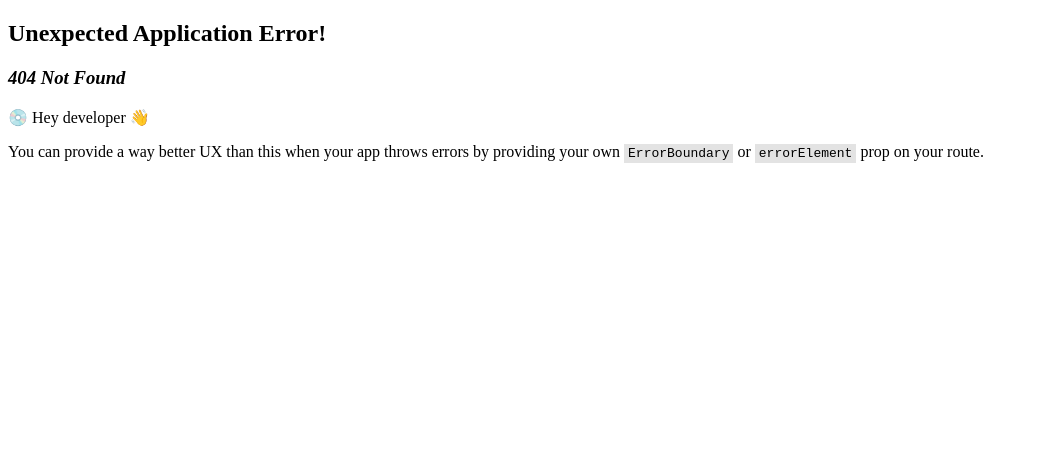
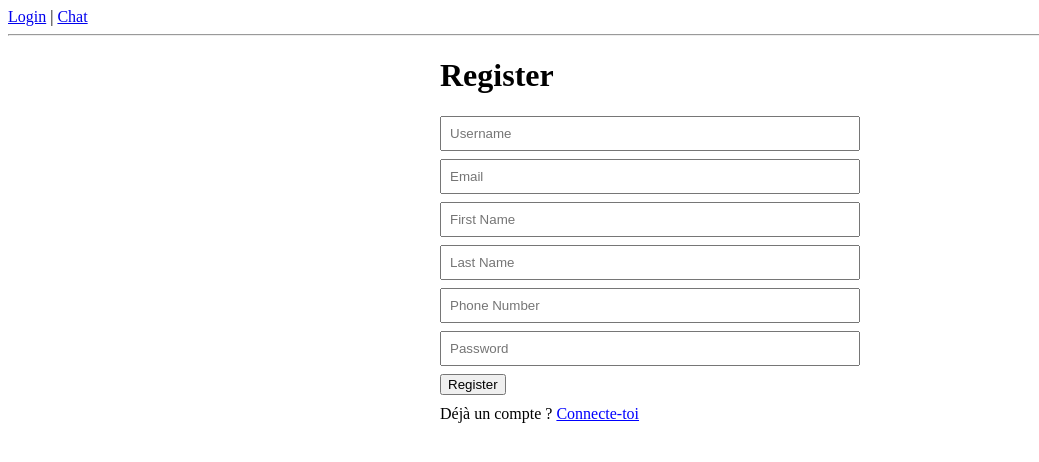
Before and after one commit to AAAYYA/Chatzy, a React (Vite) app in the folder client/: page /register in a window 1280 px wide. Before the commit this address had no page. Shown: the top 462 px of the page, without its empty margins (0-1039 px from the left). Built offline with nearby package versions, Linux system fonts and the light colour scheme.

Commit message:
feat: add register page

```diff
--- a/client/src/api/auth.js
+++ b/client/src/api/auth.js
@@ -1,8 +1,24 @@
+// src/api/auth.js
 import axios from 'axios';
 
-export async function loginUser(username) {
-  const response = await axios.post('http://localhost:3000/api/auth/login', {
-    username: username,
+const BASE_URL = 'http://localhost:3000';
+
+export async function loginUser(username, password) {
+  const response = await axios.post(`${BASE_URL}/api/auth/login`, {
+    username,
+    password,
   });
   return response.data;
 }
+
+export async function registerUser({ username, email, firstName, lastName, phone, password }) {
+  const response = await axios.post(`${BASE_URL}/api/auth/register`, {
+    username,
+    email,
+    firstName,
+    lastName,
+    phone,
+    password,
+  });
+  return response.data;
+}
--- a/client/src/main.jsx
+++ b/client/src/main.jsx
@@ -5,12 +5,14 @@ import { createBrowserRouter, RouterProvider } from 'react-router-dom';
 import App from './App';
 import LoginPage from './pages/LoginPage';
 import ChatPage from './pages/ChatPage';
+import RegisterPage from './pages/RegisterPage';
 
 const router = createBrowserRouter([
   {
     path: '/',
     element: <App />,
     children: [
+      { path: 'register', element: <RegisterPage /> },
       { path: 'login', element: <LoginPage /> },
       { path: 'chat', element: <ChatPage /> },
     ],
--- a/client/src/pages/LoginPage.jsx
+++ b/client/src/pages/LoginPage.jsx
@@ -4,17 +4,18 @@ import { loginUser } from '../api/auth';
 
 export default function LoginPage() {
   const [username, setUsername] = useState('');
+  const [password, setPassword] = useState('');
   const navigate = useNavigate();
 
   async function handleSubmit(e) {
     e.preventDefault();
-    if (!username.trim()) {
-      alert('Username required');
+    if (!username.trim() || !password.trim()) {
+      alert('Username et password requis');
       return;
     }
 
     try {
-      const { token } = await loginUser(username);
+      const { token } = await loginUser(username, password);
       localStorage.setItem('chatzy_token', token);
       navigate('/chat');
     } catch (err) {
@@ -32,10 +33,27 @@ export default function LoginPage() {
           placeholder="Enter your username"
           value={username}
           onChange={(e) => setUsername(e.target.value)}
-          style={{ width: '100%', padding: '8px' }}
+          style={{ width: '100%', padding: '8px', marginBottom: '8px' }}
+        />
+        <input
+          type="password"
+          placeholder="Enter your password"
+          value={password}
+          onChange={(e) => setPassword(e.target.value)}
+          style={{ width: '100%', padding: '8px', marginBottom: '8px' }}
         />
         <button type="submit">Sign in</button>
       </form>
+
+      <p style={{ marginTop: '10px' }}>
+        Pas de compte ?{' '}
+        <span
+          onClick={() => navigate('/register')}
+          style={{ color: 'blue', textDecoration: 'underline', cursor: 'pointer' }}
+        >
+          Inscris-toi
+        </span>
+      </p>
     </div>
   );
 }
--- /dev/null
+++ b/client/src/pages/RegisterPage.jsx
@@ -0,0 +1,115 @@
+import React, { useState } from 'react';
+import { useNavigate } from 'react-router-dom';
+import { registerUser } from '../api/auth';
+
+export default function RegisterPage() {
+  const navigate = useNavigate();
+  const [formData, setFormData] = useState({
+    username: '',
+    email: '',
+    firstName: '',
+    lastName: '',
+    phone: '',
+    password: '',
+  });
+
+  function handleChange(e) {
+    const { name, value } = e.target;
+    setFormData((prev) => ({
+      ...prev,
+      [name]: value,
+    }));
+  }
+
+  async function handleSubmit(e) {
+    e.preventDefault();
+    const { username, email, firstName, lastName, phone, password } = formData;
+
+    if (!username || !email || !firstName || !lastName || !phone || !password) {
+      alert('Tous les champs sont requis');
+      return;
+    }
+
+    try {
+      const { token } = await registerUser(formData);
+      localStorage.setItem('chatzy_token', token);
+      navigate('/chat');
+    } catch (err) {
+      console.error(err);
+      alert('Register failed: ' + (err?.response?.data?.error || err.message));
+    }
+  }
+
+  return (
+    <div style={{ maxWidth: '400px', margin: '0 auto' }}>
+      <h1>Register</h1>
+      <form onSubmit={handleSubmit}>
+        <input
+          type="text"
+          name="username"
+          placeholder="Username"
+          value={formData.username}
+          onChange={handleChange}
+          style={{ width: '100%', padding: '8px', marginBottom: '8px' }}
+        />
+
+        <input
+          type="text"
+          name="email"
+          placeholder="Email"
+          value={formData.email}
+          onChange={handleChange}
+          style={{ width: '100%', padding: '8px', marginBottom: '8px' }}
+        />
+
+        <input
+          type="text"
+          name="firstName"
+          placeholder="First Name"
+          value={formData.firstName}
+          onChange={handleChange}
+          style={{ width: '100%', padding: '8px', marginBottom: '8px' }}
+        />
+
+        <input
+          type="text"
+          name="lastName"
+          placeholder="Last Name"
+          value={formData.lastName}
+          onChange={handleChange}
+          style={{ width: '100%', padding: '8px', marginBottom: '8px' }}
+        />
+
+        <input
+          type="text"
+          name="phone"
+          placeholder="Phone Number"
+          value={formData.phone}
+          onChange={handleChange}
+          style={{ width: '100%', padding: '8px', marginBottom: '8px' }}
+        />
+
+        <input
+          type="password"
+          name="password"
+          placeholder="Password"
+          value={formData.password}
+          onChange={handleChange}
+          style={{ width: '100%', padding: '8px', marginBottom: '8px' }}
+        />
+
+        <button type="submit">Register</button>
+      </form>
+
+      <p style={{ marginTop: '10px' }}>
+        Déjà un compte ?{' '}
+        <span
+          onClick={() => navigate('/login')}
+          style={{ color: 'blue', textDecoration: 'underline', cursor: 'pointer' }}
+        >
+          Connecte-toi
+        </span>
+      </p>
+    </div>
+  );
+}
```
Also changed, not shown: 1 other file (tests, documents, lock files or other folders).
